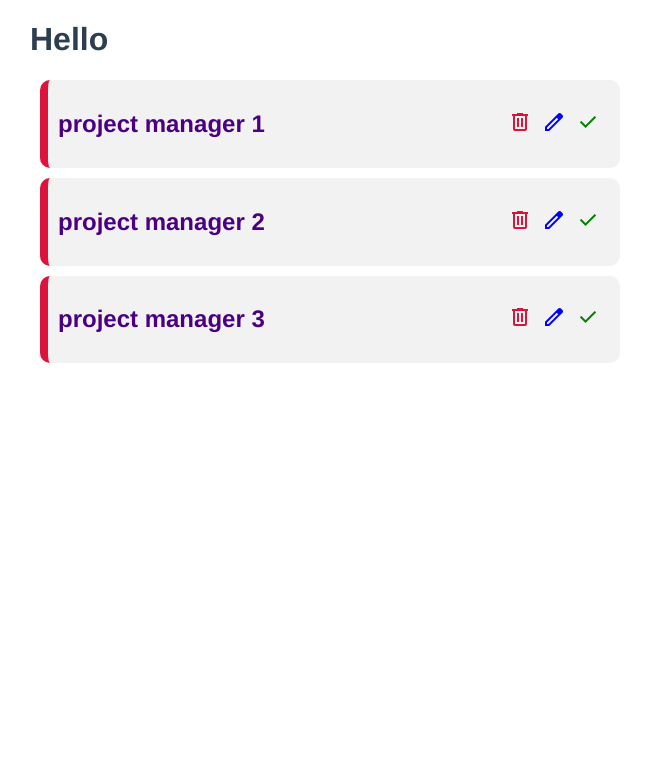
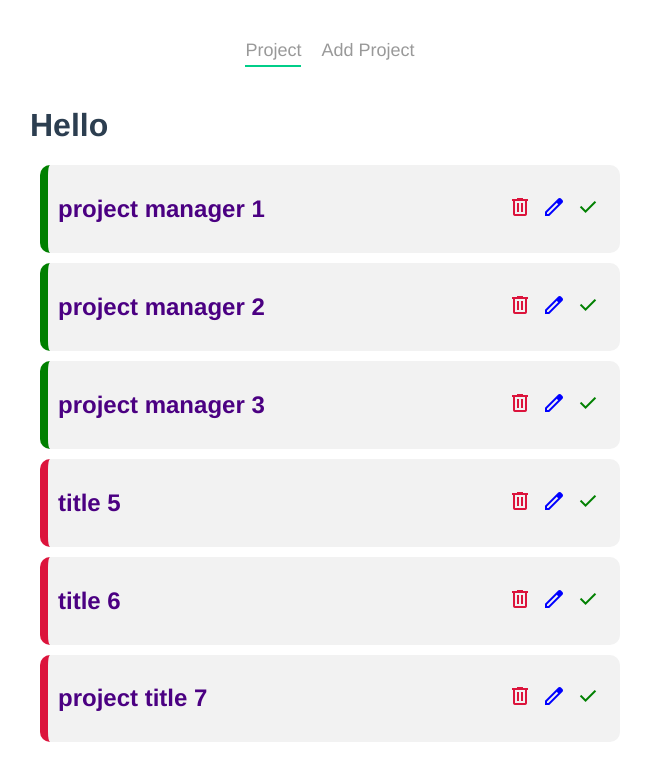
Before and after one commit to Spike4080/Beta-Project-Planner, a Vue app: page / in a window 1280 px wide. Shown: the top 780 px of the page, without its empty margins (310-961 px from the left). Built offline with nearby package versions, Linux system fonts and the light colour scheme; data requests are answered from the project's data file.

Commit message:
create add new  project and check complete features

```diff
--- a/database/db.json
+++ b/database/db.json
@@ -1,19 +1,40 @@
 {
-    "projects":[
+  "projects": [
     {
-            "id":1,
-            "title":"project manager 1",
-            "detail": "detail 1"
+      "id": "1",
+      "title": "project manager 1",
+      "detail": "detail 1",
+      "complete": true
     },
     {
-            "id":2,
-            "title":"project manager 2",
-            "detail": "detail 2"
+      "id": "2",
+      "title": "project manager 2",
+      "detail": "detail 2",
+      "complete": true
     },
     {
-            "id":3,
-            "title":"project manager 3",
-            "detail": "detail 3"
+      "id": "3",
+      "title": "project manager 3",
+      "detail": "detail 3",
+      "complete": true
+    },
+    {
+      "id": "cb64",
+      "title": "title 5",
+      "detail": "detail 5",
+      "complete": false
+    },
+    {
+      "id": "87c1",
+      "title": "title 6",
+      "detail": "detail 6",
+      "complete": false
+    },
+    {
+      "id": "7c58",
+      "title": "project title 7",
+      "detail": "detail 7",
+      "complete": false
     }
   ]
 }
--- a/src/App.vue
+++ b/src/App.vue
@@ -1,7 +1,16 @@
 <template>
+  <NavBar />
   <router-view/>
 </template>
 
+<script>
+import NavBar from './components/NavBar.vue'
+export default {
+  components:{
+    NavBar
+  }
+}
+</script>
 <style>
 #app {
   font-family: Avenir, Helvetica, Arial, sans-serif;
--- /dev/null
+++ b/src/components/NavBar.vue
@@ -0,0 +1,32 @@
+<template>
+    <div class="main-nav">
+        <router-link to="/">Project</router-link>
+        <router-link :to="{name:'addProject'}">Add Project</router-link>
+    </div>
+</template>
+
+<script>
+export default {
+
+}
+</script>
+
+<style>
+    .main-nav {
+        text-align: center;
+        margin: 40px auto
+    }
+
+    .main-nav a {
+        display: inline-block;
+        text-decoration: none;
+        margin: 0 10px;
+        color: #999;
+        font-size: 18px;
+    }
+
+    a.router-link-active {
+        border-bottom: 2px solid #00ce89;
+        padding-bottom: 4px;
+    }
+</style>
--- a/src/components/SingleProject.vue
+++ b/src/components/SingleProject.vue
@@ -1,5 +1,5 @@
 <template>
-        <div class="project">
+        <div class="project" :class="{complete:project.complete}">
             <div class="flexing">
                 <div>
                     <h2 @click="showProject =! showProject">{{project.title}}</h2>
@@ -11,7 +11,7 @@
                     <span class="material-symbols-outlined">
                     edit
                     </span>
-                    <span class="material-symbols-outlined">
+                    <span class="material-symbols-outlined" @click="completeProject">
                     done
                     </span>
                 </div>
@@ -40,6 +40,26 @@ export default {
             })
             .catch(()=>{
 
+            })
+        },
+        completeProject() {
+            let completeRoute = this.api+this.project.id;
+            fetch(completeRoute,{
+                method:"PATCH",
+                headers:{
+                    "Content-Type": "application/json"
+                },
+                body: JSON.stringify(
+                    {
+                        complete:this.project.complete =! this.project.complete
+                    }
+                )
+            })
+            .then(()=>{
+                this.$emit('complete',this.project.id)
+            })
+            .catch((err)=>{
+                console.log("wrong code")
             })
         }
     }
@@ -83,4 +103,8 @@ export default {
         color: green;
     }
 
+    .complete {
+        border-left-color: green;
+    }
+
 </style>
--- a/src/router/index.js
+++ b/src/router/index.js
@@ -1,11 +1,17 @@
 import { createRouter, createWebHistory } from "vue-router";
 import Home from "../views/Home.vue";
+import AddProject from "../views/AddProject.vue";
 
 const routes = [
   {
     path: "/",
     name: "home",
     component: Home,
+  },
+  {
+    path: "/addproject",
+    name: "addProject",
+    component: AddProject,
   },
 ];
 
--- /dev/null
+++ b/src/views/AddProject.vue
@@ -0,0 +1,81 @@
+<template>
+  <h1>Add Project</h1>
+  <form @submit.prevent="addProject">
+    <label>Project Title</label>
+    <input type="text" v-model="title">
+    <label>Project Detail</label>
+    <input type="text" v-model="detail">
+    <button>Add Project</button>
+  </form>
+</template>
+
+<script>
+export default {
+    data(){
+        return {
+            title:"",
+            detail:""
+        }
+    },
+    methods: {
+        addProject(){
+            fetch("http://localhost:3000/projects",{
+                method:"POST",
+                headers:{
+                    "Content-Type":"application/json"
+                },
+                body:JSON.stringify(
+                    {
+                        title:this.title,
+                        detail:this.detail,
+                        complete:false
+                    }
+                )
+                })
+            .then(()=>{
+                this.$router.push('/')
+            })
+            .catch((err)=>{
+                console.log(err)
+            })
+        }
+    }
+}
+</script>
+
+<style>
+    form {
+        background: #fff;
+        padding: 20px;
+        border-radius: 10px;;
+    }
+
+    label {
+        display: block;
+        color: #bbb;
+        text-transform: uppercase;
+        font-weight: bold;
+        letter-spacing: 1px;
+        font-size: 14px;
+        margin: 20px 0 10px 0;
+    }
+
+    input {
+        padding: 10px;
+        border: 0;
+        border-bottom: 1px solid #bbb;
+        box-sizing: border-box;
+        width: 100%;
+    }
+
+    form button {
+        display: block;
+        margin: 20px auto 0;
+        background: #00ce89;
+        color: #fff;
+        padding: 10px;
+        border: 0;
+        border-radius: 6px;
+        font-size: 16px;
+    }
+</style>
--- a/src/views/Home.vue
+++ b/src/views/Home.vue
@@ -2,7 +2,7 @@
   <div class="home">
     <h1>Hello</h1>
     <div v-for="project in projects" :key="project.id">
-      <SingleProject :project="project" @delete="deleteSingleProject"></SingleProject>
+      <SingleProject :project="project" @delete="deleteSingleProject" @@complete="completeProject"></SingleProject>
     </div>
   </div>
 </template>
@@ -26,6 +26,12 @@ export default {
       this.projects = this.projects.filter(project=>{
         return project.id != id;
       })
+    },
+    completeProject(id) {
+      let completeProject = this.projects.find(project=>{
+        return project.id === id
+      })
+      completeProject.complete =! completeProject.complete;
     }
   },
   mounted(){
```
Lines whose indentation alone changed are shown as unchanged.
